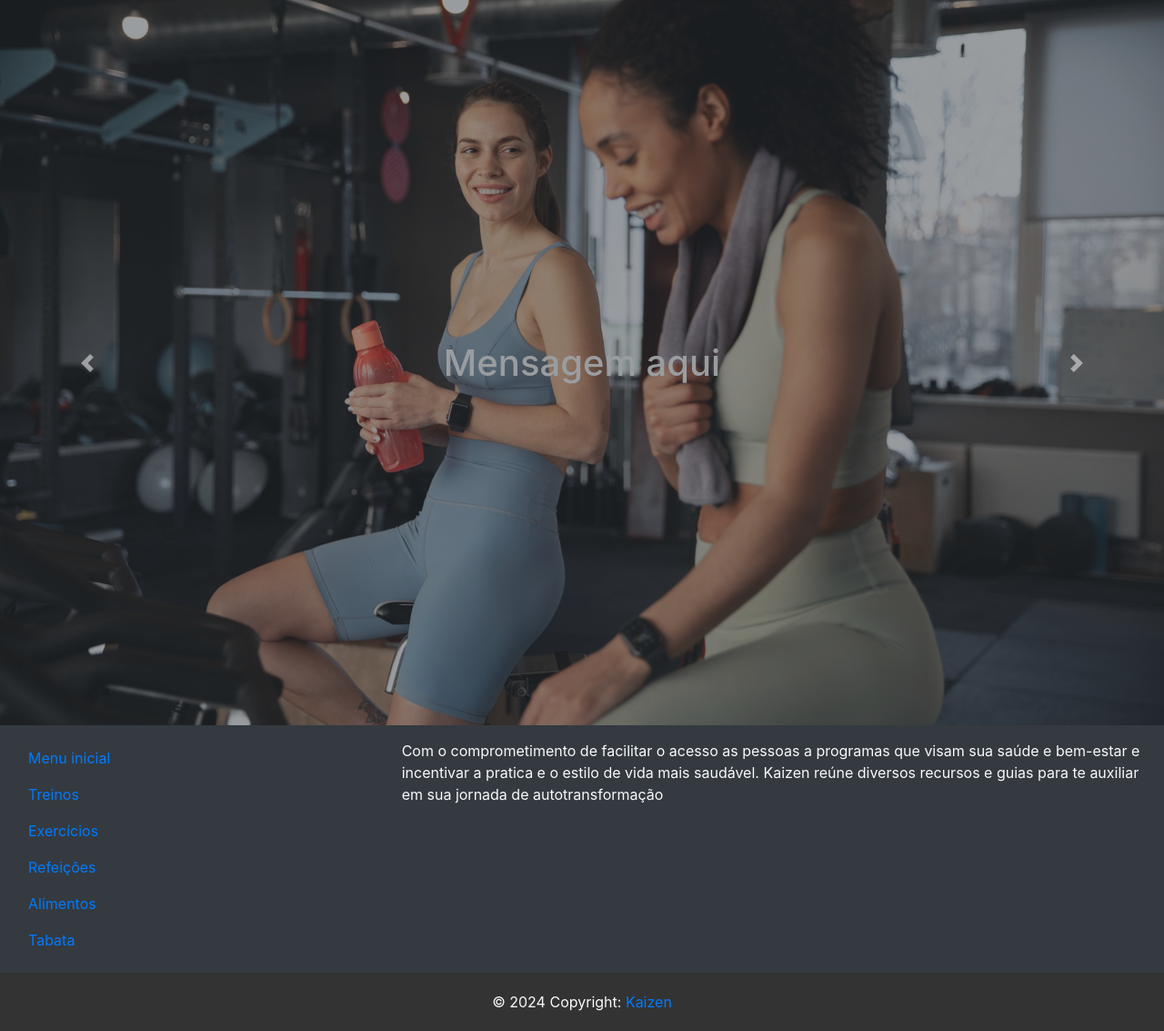
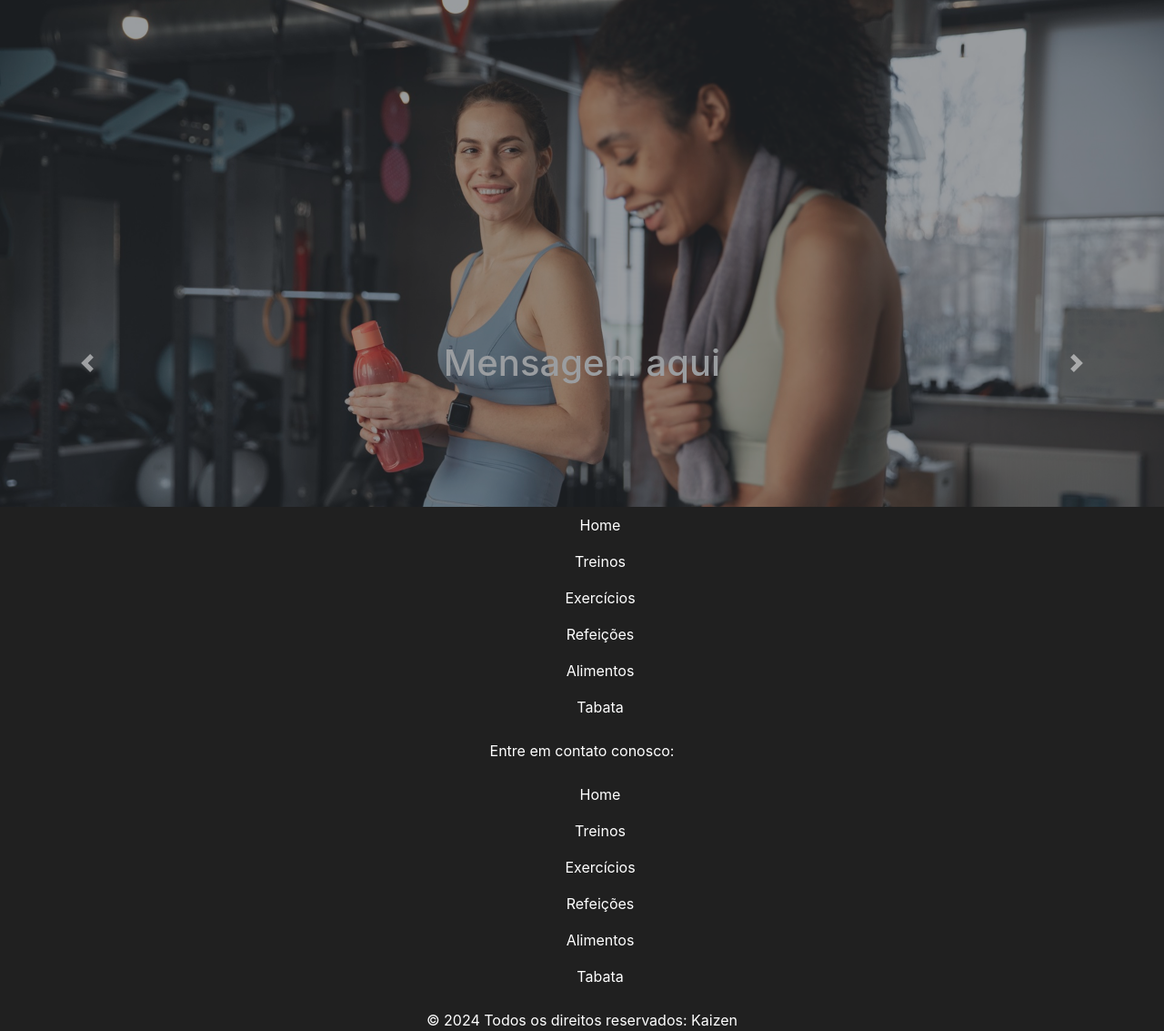
Before and after one commit to pedromnicolau/Projeto-PI---Kaizen, a PHP site: page / in a window 1280 px wide. Shown: the part 67-1200 px from the top of the page at 91% size. Run offline with PHP 8.4, Linux system fonts and the light colour scheme.

Commit message:
Alteração do footer

```diff
--- a/kaizen/Formatacao/style.css
+++ b/kaizen/Formatacao/style.css
@@ -1,11 +1,11 @@
 body {
     min-height: calc(100vh + 300px);
 }
-
+/*
 footer {
     position: absolute;
     bottom: -400px;
-}
+} */
 
 div .img1 {
     background-image: url('../Medias/img1.jpg');
@@ -99,4 +99,27 @@
 .dropdown-child a:hover {
     color: #c2c4c4;
     text-decoration: none;
+  background-color: white;
 }
+
+footer {
+  color: white;
+  background-color: rgb(32, 32, 32);
+  width: 100%;
+  position: absolute;
+  bottom: -400px;
+  text-align: center;
+}
+
+footer .copyright-footer {
+  background-color: rgb(14, 14, 14);
+  padding: 20px;
+}
+
+footer .menus {
+  margin-right: auto;
+}
+
+footer a {
+  color: white;
+}
--- a/kaizen/Views/footer.php
+++ b/kaizen/Views/footer.php
@@ -1,30 +1,30 @@
-<footer class="bg-dark text-light">
-  <div class="container-fluid py-3">
-  <div class="row">
-    <div class="col-4">
-      <ul class="nav flex-column">
-        <li class="nav-link"><a href="#">Menu inicial</a></li>
-        <li class="nav-link"><a href="#">Treinos</a></li>
-        <li class="nav-link"><a href="#">Exercícios</a></li>
-        <li class="nav-link"><a href="#">Refeições</a></li>
-        <li class="nav-link"><a href="#">Alimentos</a></li>
-        <li class="nav-link"><a href="#">Tabata</a></li>
+<footer>
+  <div>
+  <div>
+    <div class="classe1">
+      <ul>
+        <li class="nav-link">Home</li>
+        <li class="nav-link">Treinos</li>
+        <li class="nav-link">Exercícios</li>
+        <li class="nav-link">Refeições</li>
+        <li class="nav-link">Alimentos</li>
+        <li class="nav-link">Tabata</li>
       </ul>
     </div>
-    <div class="col-8">
-      <p>
-        Com o comprometimento de facilitar o acesso as pessoas a programas que visam sua saúde e bem-estar e incentivar a pratica e o estilo de vida mais saudável. Kaizen reúne diversos recursos e guias para te auxiliar em sua jornada de autotransformação
-      </p>
-      <ul class="nav">
-        <li class="nav-link" ><i class="fab fa-facebook fa-3x "></i></li>
-        <li class="nav-link"><i class="fab fa-instagram fa-3x"></i></li>
-        <li class="nav-link"><i class="fab fa-twitter fa-3x"></i></li>
-        <li class="nav-link"><i class="fab fa-whatsapp fa-3x"></i></li>
+    <div class="classe1">
+      <p>Entre em contato conosco:</p>
+      <ul>
+        <li class="nav-link">Home</li>
+        <li class="nav-link">Treinos</li>
+        <li class="nav-link">Exercícios</li>
+        <li class="nav-link">Refeições</li>
+        <li class="nav-link">Alimentos</li>
+        <li class="nav-link">Tabata</li>
       </ul>
     </div>
   </div>
   </div>
-  <div class="text-center" style="background-color: #333; padding: 20px;" >
-    &copy 2024 Copyright: <a href="#">Kaizen</a>
+  <div>
+    &copy 2024 Todos os direitos reservados: <a href="#">Kaizen</a>
   </div>
 </footer>
```
Also changed, not shown: 1 other file.
